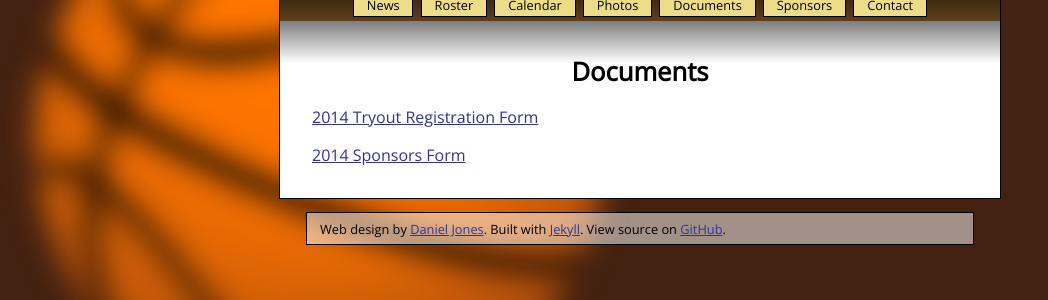
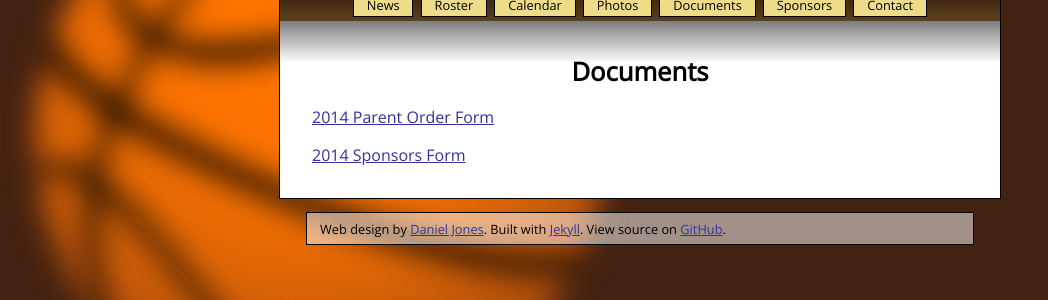
Before and after one commit to tortxof/scheat-www, a Jekyll site: the page built from documents/index.html, in a window 1280 px wide. Shown: the part 213-513 px from the top of the page, without its empty margins (0-1048 px from the left). Built offline with Jekyll 4.4.1, drawn with Linux system fonts in a browser that asks for light colours; Markdown is read by kramdown in place of the engine named in the settings.

Commit message:
Added parent order form and removed tryout reg form.

```diff
--- a/documents/index.html
+++ b/documents/index.html
@@ -2,5 +2,5 @@
 layout: default
 title: Documents
 ---
-<p><a href="/documents/2014_SC_Heat_Tryout_Registration.pdf">2014 Tryout Registration Form</a></p>
+<p><a href="/documents/2014-SC_Heat-parent_order_form.pdf">2014 Parent Order Form</a></p>
 <p><a href="/documents/2014_SC_Heat_Sponsors.pdf">2014 Sponsors Form</a></p>
```
Also changed, not shown: 2 other files.
